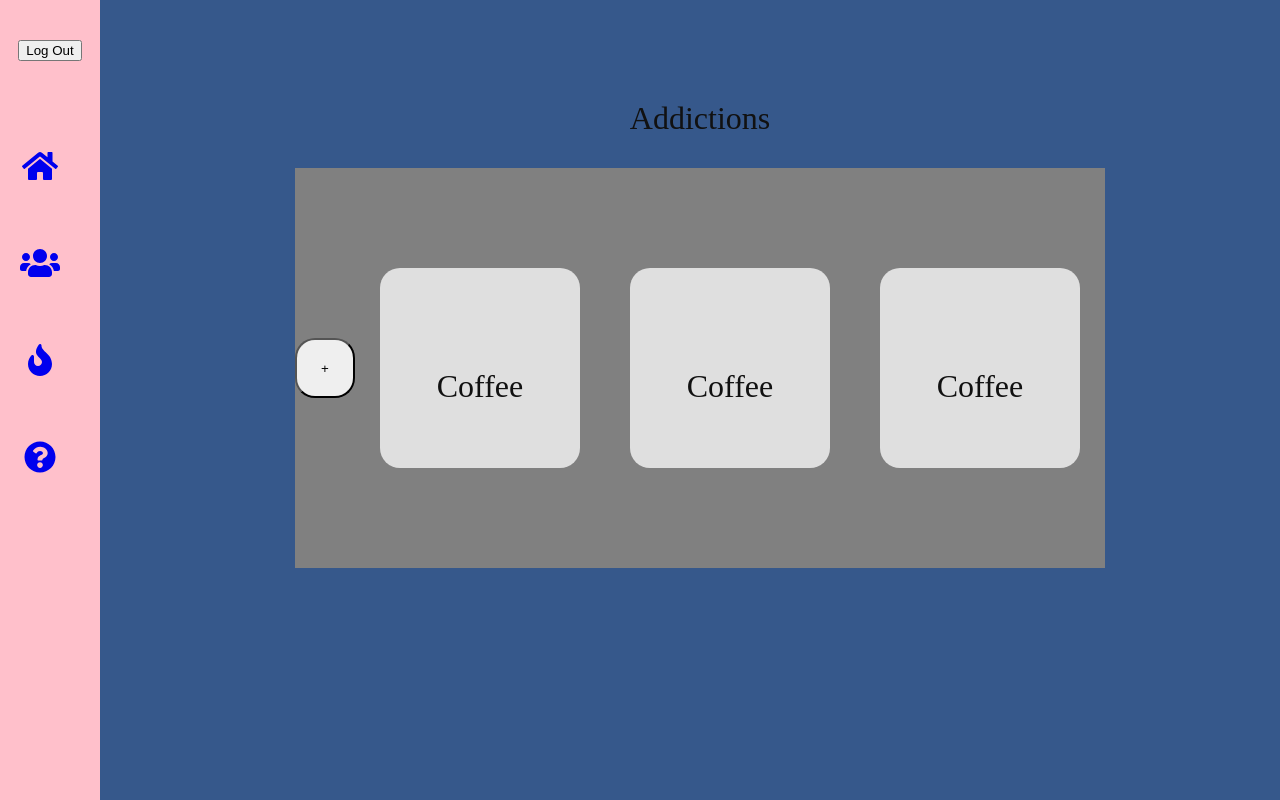
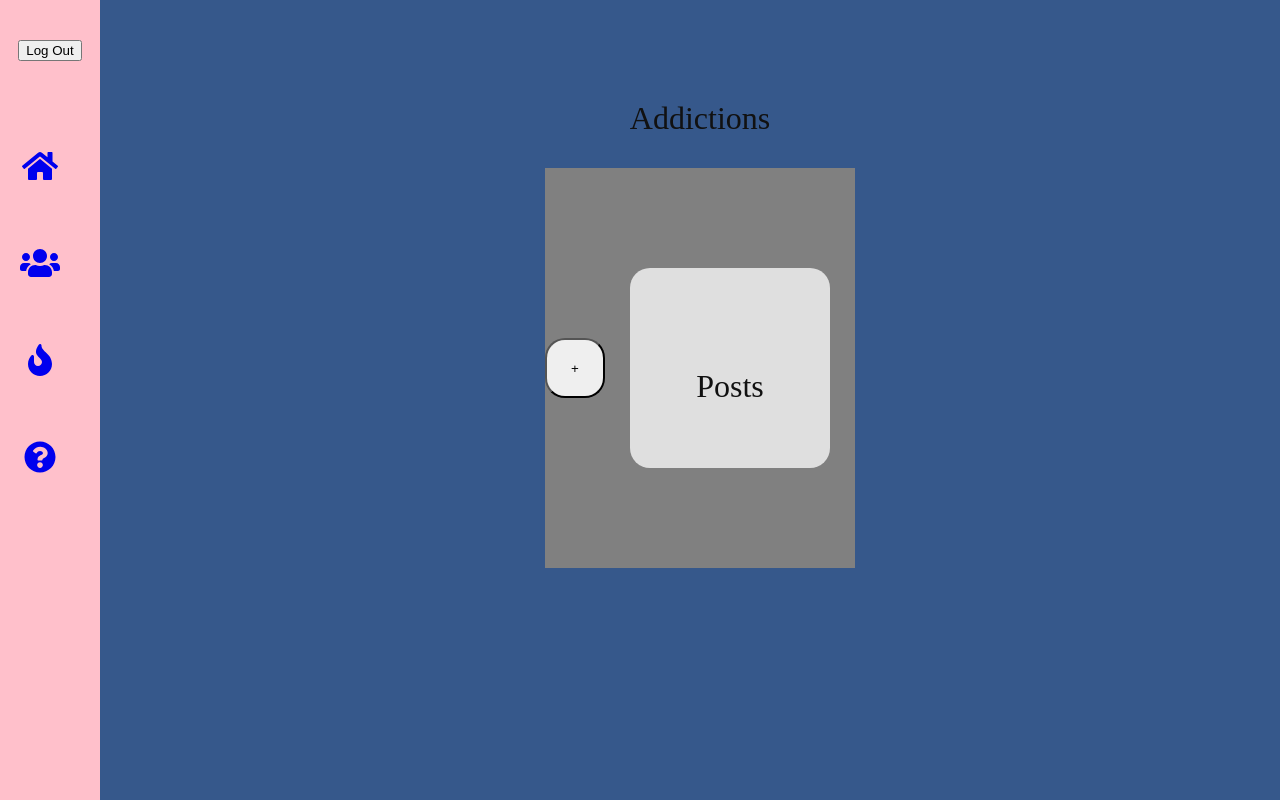
Before and after one commit to JessicaS97/Addiction-App, a React (Create React App) app: page /guest-home in a window 1280 px wide. Built offline with nearby package versions, Linux system fonts and the light colour scheme.

Commit message:
Posts request initials

```diff
--- a/src/Components/AddictionItem/AddictionItem.js
+++ b/src/Components/AddictionItem/AddictionItem.js
@@ -4,11 +4,14 @@ import {Link} from 'react-router-dom';
 import './AddictionItem.css'
 
 class AddictionItem extends React.Component {
+    componentWillMount() {
+        console.log(123)
+    }
 
     render() {
         return(
             <div className="addiction-item">
-                <h1>Coffee</h1>
+                <h1>Posts</h1>
             </div>
         )
     }
--- a/src/Components/GuestHome/GuestHome.js
+++ b/src/Components/GuestHome/GuestHome.js
@@ -17,8 +17,6 @@ class GuestHome extends React.Component {
                             <button>+</button>
                         </Link>
                         <AddictionItem />
-                        <AddictionItem />
-                        <AddictionItem />
                     </div>
                 </div>
             </div>
```
